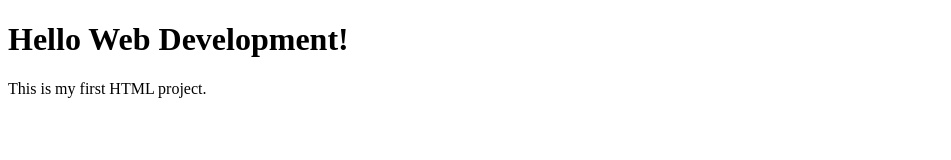
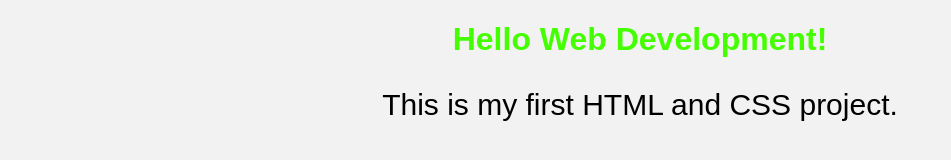
Before and after one commit to Bajo26/Web-Development-Journey, a plain HTML site: page 01-HTML-Basics/index.html in a window 1280 px wide. Shown: the whole page, without its empty margins (0-951 px from the left). Drawn offline with Linux system fonts and the light colour scheme.

Commit message:
Add CSS styling to first HTML project

```diff
--- a/01-HTML-Basics/index.html
+++ b/01-HTML-Basics/index.html
@@ -3,6 +3,9 @@
 
 <head>
     <title>My First Website</title>
+
+    <link rel="stylesheet" href="../02-CSS-Basics/style.css">
+
 </head>
 
 <body>
@@ -10,7 +13,7 @@
 <h1>Hello Web Development!</h1>
 
 <p>
-This is my first HTML project.
+This is my first HTML and CSS project.
 </p>
 
 </body>
--- /dev/null
+++ b/02-CSS-Basics/style.css
@@ -0,0 +1,13 @@
+body {
+    font-family: Arial, sans-serif;
+    text-align: center;
+    background-color: #f2f2f2;
+}
+
+h1 {
+    color: rgb(68, 255, 0);
+}
+
+p {
+    font-size: 30px;
+}
```
